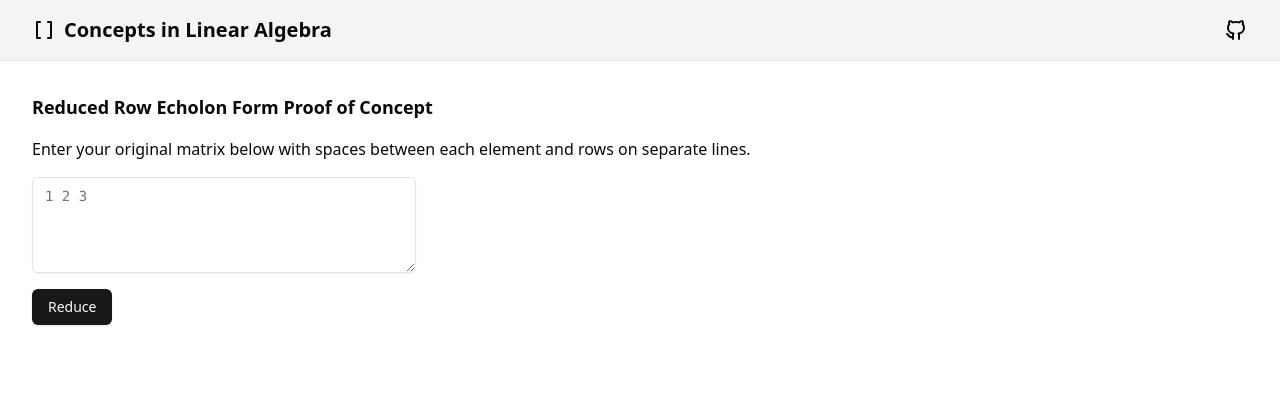
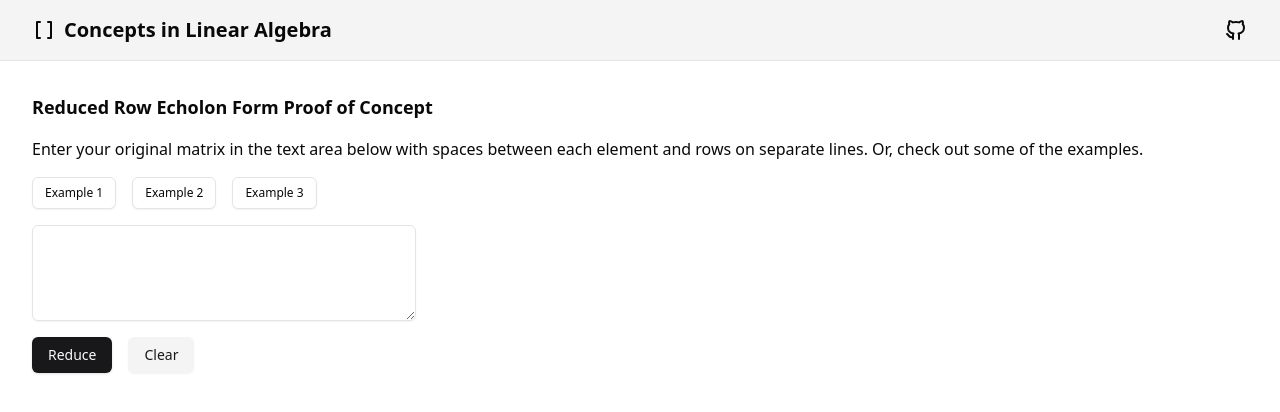
Before and after one commit to zsrobinson/linear, a Next.js app: page / in a window 1280 px wide. Shown: the top 412 px of the page. Built offline with nearby package versions, Linux system fonts and the light colour scheme.

Commit message:
add examples

```diff
--- a/app/page.tsx
+++ b/app/page.tsx
@@ -1,6 +1,6 @@
 "use client";
 
-import { useState } from "react";
+import { useEffect, useState } from "react";
 import { BlockMath, InlineMath } from "react-katex";
 import { Button } from "~/components/ui/button";
 import { Textarea } from "~/components/ui/textarea";
@@ -10,6 +10,8 @@ export default function Page() {
   const [output, setOutput] = useState("");
   const [operations, setOperations] = useState<RowOperation[]>([]);
 
+  useEffect(() => setOutput(""), [input]);
+
   return (
     <main className="m-8 flex flex-col items-start gap-4">
       <h2 className="text-lg font-semibold">
@@ -17,20 +19,46 @@ export default function Page() {
       </h2>
 
       <p>
-        Enter your original matrix below with spaces between each element and
-        rows on separate lines.
+        Enter your original matrix in the text area below with spaces between
+        each element and rows on separate lines. Or, check out some of the
+        examples.
       </p>
+
+      <div className="flex gap-4">
+        <Button
+          size="sm"
+          variant="outline"
+          onClick={() => setInput("2 4 1 3\n6 2 3 9\n1 1 1 1")}
+        >
+          Example 1
+        </Button>
+
+        <Button
+          size="sm"
+          variant="outline"
+          onClick={() => setInput("0 -7 -4 2\n2 4 6 12\n3 1 -1 -2")}
+        >
+          Example 2
+        </Button>
+
+        <Button
+          size="sm"
+          variant="outline"
+          onClick={() => setInput("2 1 12 1\n1 2 9 -1")}
+        >
+          Example 3
+        </Button>
+      </div>
 
       <Textarea
         className="min-h-24 max-w-96 font-mono"
-        placeholder="1 2 3"
         value={input}
         onChange={(e) => {
           setInput(e.target.value);
-          setOutput("");
         }}
       />
 
+      <div className="flex gap-4">
         <Button
           onClick={() => {
             const matrix = strToMatrix(input);
@@ -41,6 +69,11 @@ export default function Page() {
         >
           Reduce
         </Button>
+
+        <Button onClick={() => setInput("")} variant="secondary">
+          Clear
+        </Button>
+      </div>
 
       {output ? (
         <>
```
Lines whose indentation alone changed are shown as unchanged.
